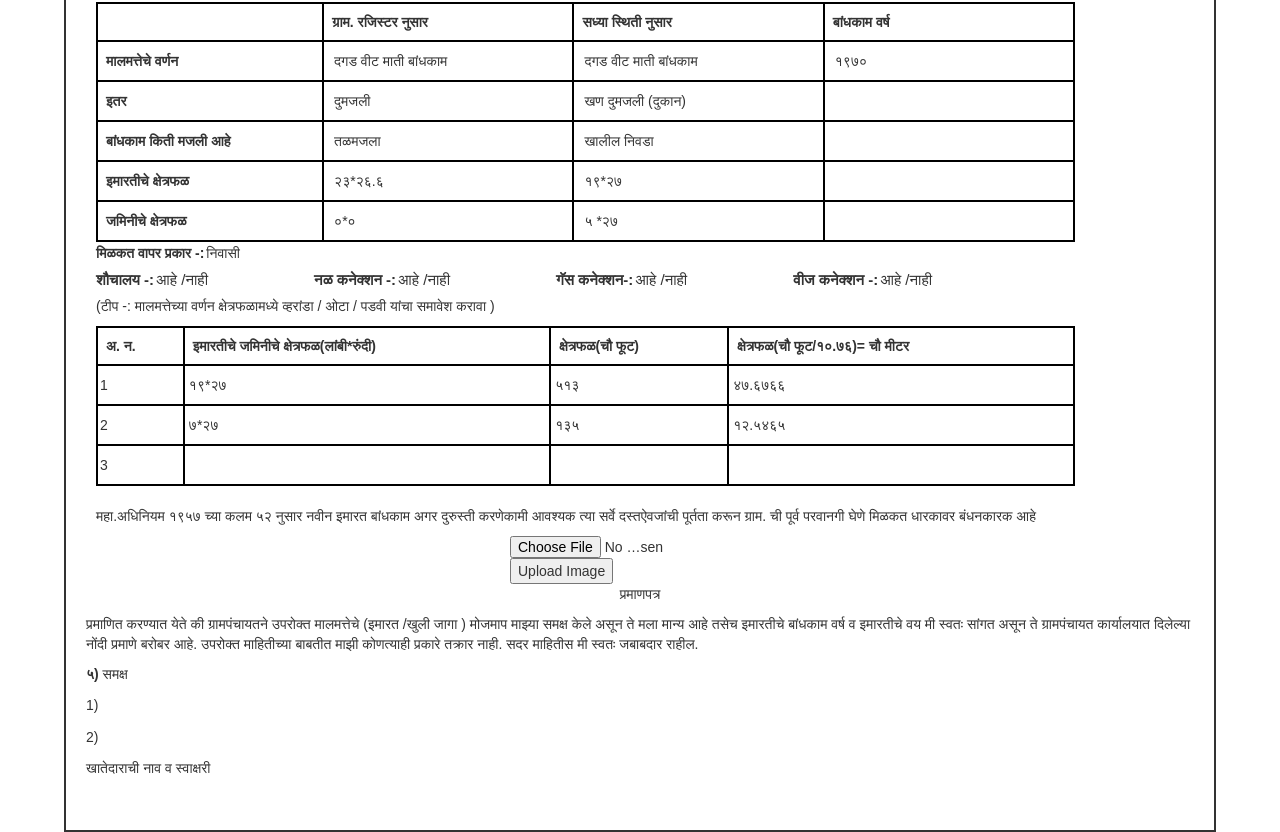
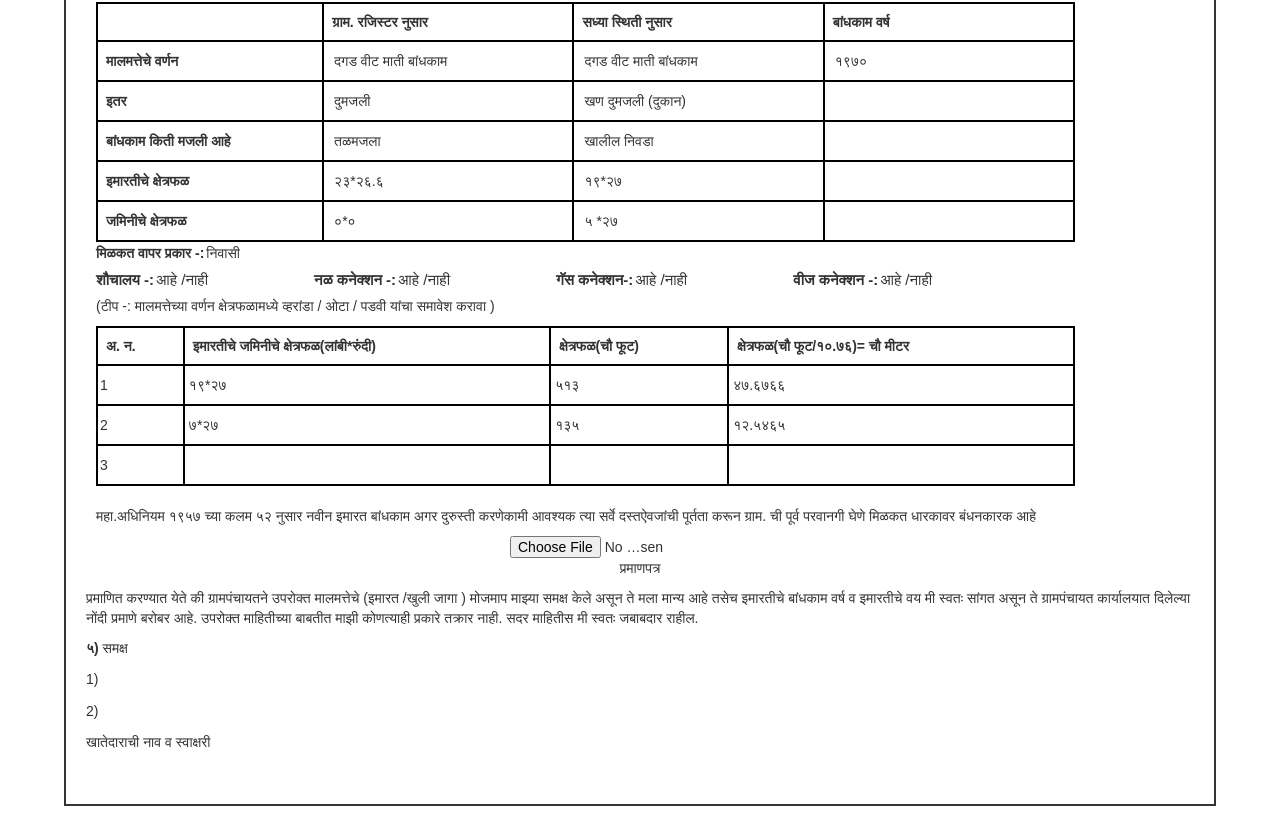
Before and after one commit to imaheshaher/online-survey, a React (Create React App) app: page / in a window 1280 px wide. Shown: the part 438-1270 px from the top of the page. After the commit the page ends 1244 px from the top, so only its background shows below. Built offline with nearby package versions, Linux system fonts and the light colour scheme.

Commit message:
form modified

```diff
--- a/src/components/form.jsx
+++ b/src/components/form.jsx
@@ -156,6 +156,7 @@ function GovernmentForm() {
         alert('No image selected');
       }
     };
+
 
   return (
     <form className="form-container" onSubmit={handleSubmit}>
@@ -635,10 +636,8 @@ function GovernmentForm() {
       <form onSubmit={handleSubmit2}>
         <input type="file" accept="image/*" onChange={handleImageChange} />
         {preview && <img src={preview} alt=" Preview" width="100" height="500" />}
-        <button type="submit">Upload Image</button>
       </form>
     </div>
-
 
          </div>
 
```
